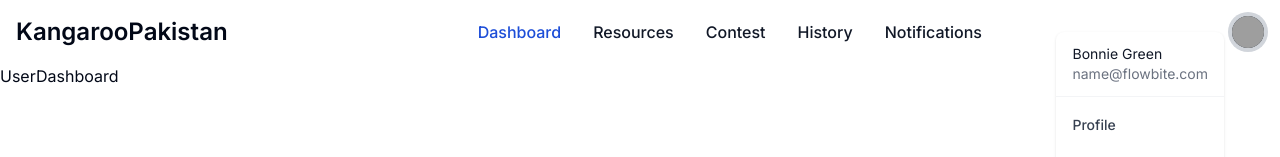
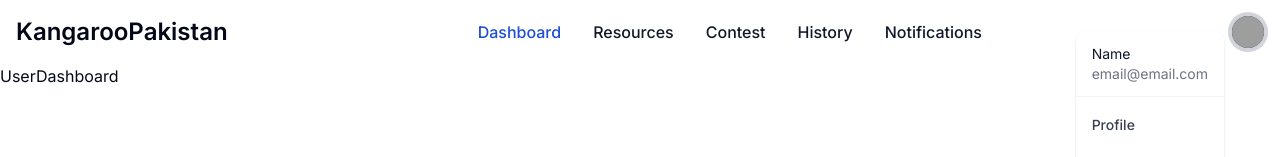
Before and after one commit to KangarooPakistan/kangaroopakistan-web, a Next.js app: page /user/dashboard in a window 1280 px wide. Both pictures are taken after a click on the button "Open user menu". Shown: the top 157 px of the page. Built offline with nearby package versions, Linux system fonts and the light colour scheme; no server answers; grey boxes are pictures that could not be loaded.

Commit message:
admin navbar manage user dropdown changes

```diff
--- a/app/components/AdminNavbar.tsx
+++ b/app/components/AdminNavbar.tsx
@@ -4,6 +4,11 @@ import { useState } from "react";
 import { signOut, useSession } from "next-auth/react";
 import { Button } from "../../components/ui/button";
 import { useRouter } from "next/navigation";
+
+// interface SessionData {
+//   role: string;
+//   email: string ;
+// }
 
 const AdminNavbar = () => {
   const [isProfileOpen, setProfileOpen] = useState(false);
@@ -28,6 +33,15 @@ const AdminNavbar = () => {
 
   const toggleDropdown = () => {
     setIsDropdownOpen(!isDropdownOpen);
+  };
+
+  const handleClickRegister = () => {
+    toggleDropdown();
+    router.push("/admin/register");
+  };
+  const handleClickUser = () => {
+    toggleDropdown();
+    router.push("/admin/users");
   };
 
   return (
@@ -63,9 +77,9 @@ const AdminNavbar = () => {
             id="user-dropdown"
           >
             <div className="px-4 py-3">
-              <span className="block text-sm text-gray-900 ">Bonnie Green</span>
+              <span className="block text-sm text-gray-900 ">Name</span>
               <span className="block text-sm text-gray-500 truncate ">
-                name@flowbite.com
+                email@email.com
               </span>
             </div>
             <ul className="py-2" aria-labelledby="user-menu-button">
@@ -167,8 +181,8 @@ const AdminNavbar = () => {
                   <path
                     stroke="currentColor"
                     strokeLinecap="round"
-                    stroke-linejoin="round"
-                    stroke-width="2"
+                    strokeLinejoin="round"
+                    strokeWidth="2"
                     d="m1 1 4 4 4-4"
                   />
                 </svg>
@@ -185,22 +199,20 @@ const AdminNavbar = () => {
                   aria-labelledby="dropdownLargeButton"
                 >
                   <li>
-                    <Link
-                      href="/admin/register"
+                    <button
                       className="block px-4 py-2 hover:bg-gray-100 rounded w-full text-left border-0"
-                      // onClick={toggleDropdown}
+                      onClick={handleClickRegister}
                     >
                       Register User
-                    </Link>
+                    </button>
                   </li>
                   <li>
-                    <Link
-                      href="/admin/users"
+                    <button
                       className="block px-4 py-2 hover:bg-gray-100 rounded w-full text-left border-0"
-                      // onClick={toggleDropdown}
+                      onClick={handleClickUser}
                     >
                       View All Users
-                    </Link>
+                    </button>
                   </li>
                 </ul>
               </div>
--- a/app/components/UserNavbar.tsx
+++ b/app/components/UserNavbar.tsx
@@ -4,6 +4,11 @@ import { useState } from "react";
 import { signOut, useSession } from "next-auth/react";
 import { Button } from "../../components/ui/button";
 import { useRouter } from "next/navigation";
+
+// interface SessionData {
+//   role: string | undefined;
+//   email: string | undefined | null;
+// }
 
 const UserNavbar = () => {
   const [isProfileOpen, setProfileOpen] = useState(false);
@@ -58,9 +63,9 @@ const UserNavbar = () => {
             id="user-dropdown"
           >
             <div className="px-4 py-3">
-              <span className="block text-sm text-gray-900 ">Bonnie Green</span>
+              <span className="block text-sm text-gray-900 ">Name</span>
               <span className="block text-sm text-gray-500 truncate ">
-                name@flowbite.com
+                email@email.com
               </span>
             </div>
             <ul className="py-2" aria-labelledby="user-menu-button">
```
Also changed, not shown: app/(main)/dashboard/layout.tsx (+6 -1 lines).
